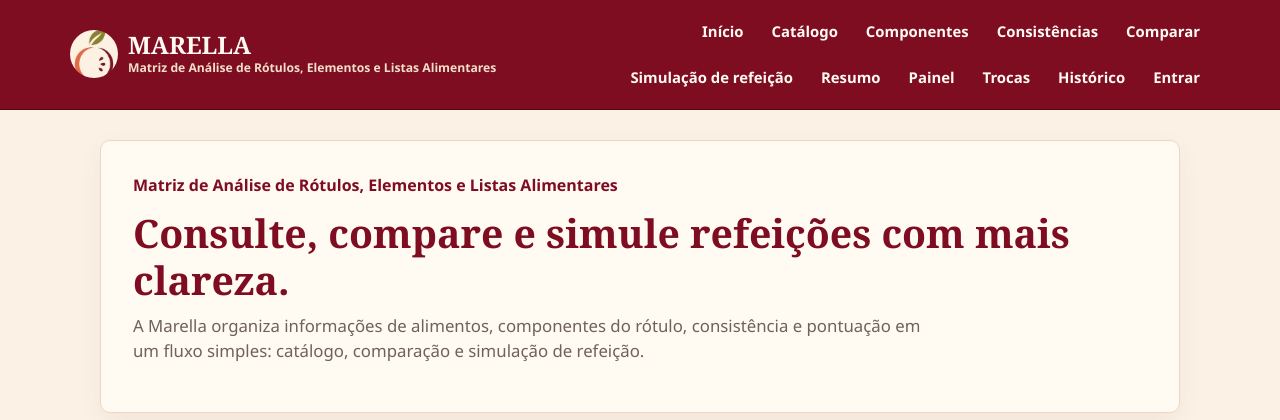
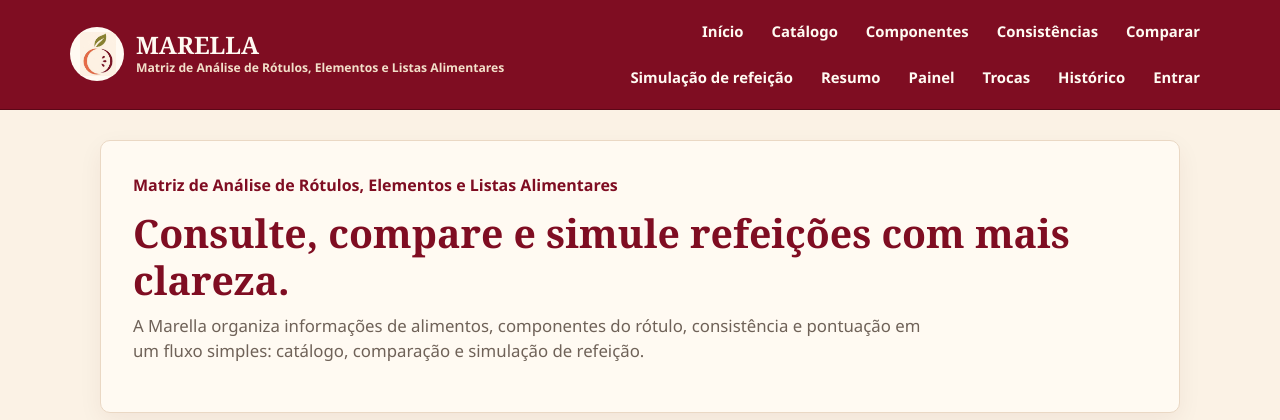
Before and after one commit to isa01254/Projeto, a Django app: page / in a window 1280 px wide. Shown: the top 420 px of the page. Run offline with Django 5.2, Linux system fonts and the light colour scheme; data that the repository does not hold is empty.

Commit message:
atualização

```diff
--- a/app/templates/aditivos.html
+++ b/app/templates/aditivos.html
@@ -1,6 +1,6 @@
 {% extends "base.html" %}
 
-{% block title %}Componentes - MARELLA{% endblock %}
+{% block title %}Componentes{% endblock %}
 
 {% block content %}
   <h1>Componentes do rótulo</h1>
--- a/app/templates/base.html
+++ b/app/templates/base.html
@@ -2,6 +2,7 @@
 <!doctype html>
 <html lang="pt-br">
 <head>
+  <link rel="icon" href="{% static 'img/marella-symbol.jpg' %}" type="image/jpeg">
   <meta charset="utf-8">
   <meta name="viewport" content="width=device-width, initial-scale=1">
   <title>{% block title %}Marella{% endblock %}</title>
@@ -65,7 +66,7 @@
       align-items: center;
       color: var(--light-text);
       display: flex;
-      gap: 10px;
+      gap: 12px;
       min-width: 280px;
     }
 
@@ -73,11 +74,29 @@
       color: var(--light-text);
     }
 
-    .brand img {
+    .brand-logo {
+      align-items: center;
+      background: #fffaf2;
       border-radius: 50%;
-      height: 48px;
-      object-fit: cover;
-      width: 48px;
+      display: flex;
+      flex-shrink: 0;
+      height: 54px;
+      justify-content: center;
+      overflow: hidden;
+      width: 54px;
+    }
+
+    .brand-logo img {
+      display: block;
+      height: 44px;
+      object-fit: contain;
+      object-position: center;
+      transform: translateX(1px);
+      width: 44px;
+    }
+
+    .brand-text {
+      display: block;
     }
 
     .brand-name {
@@ -718,8 +737,11 @@
   <header>
     <nav class="nav">
       <a class="brand" href="{% url 'home' %}">
-        <img src="{% static 'img/marella-symbol.jpg' %}" alt="">
-        <span>
+        <span class="brand-logo">
+          <img src="{% static 'img/marella-symbol.jpg' %}" alt="Logo do MARELLA">
+        </span>
+
+        <span class="brand-text">
           <span class="brand-name">MARELLA</span>
           <span class="brand-subtitle">
             Matriz de Análise de Rótulos, Elementos e Listas Alimentares
--- a/app/templates/cadastro.html
+++ b/app/templates/cadastro.html
@@ -1,6 +1,6 @@
 {% extends "base.html" %}
 
-{% block title %}Criar conta - MARELLA{% endblock %}
+{% block title %}Criar conta{% endblock %}
 
 {% block content %}
 <section class="auth-wrap">
--- a/app/templates/catalogo.html
+++ b/app/templates/catalogo.html
@@ -1,6 +1,6 @@
 {% extends "base.html" %}
 
-{% block title %}Catálogo - MARELLA{% endblock %}
+{% block title %}Catálogo{% endblock %}
 
 {% block content %}
   <div class="page-head">
--- a/app/templates/comparar.html
+++ b/app/templates/comparar.html
@@ -1,6 +1,6 @@
 {% extends "base.html" %}
 
-{% block title %}Comparar - MARELLA{% endblock %}
+{% block title %}Comparar{% endblock %}
 
 {% block content %}
   <h1>Comparar alimentos</h1>
--- a/app/templates/consistencias.html
+++ b/app/templates/consistencias.html
@@ -1,6 +1,6 @@
 {% extends "base.html" %}
 
-{% block title %}Consistências - MARELLA{% endblock %}
+{% block title %}Consistências{% endblock %}
 
 {% block content %}
   <h1>Consistência física</h1>
--- a/app/templates/dashboard.html
+++ b/app/templates/dashboard.html
@@ -1,6 +1,6 @@
 {% extends "base.html" %}
 
-{% block title %}Painel - MARELLA{% endblock %}
+{% block title %}Painel{% endblock %}
 
 {% block content %}
   <h1>Painel</h1>
--- a/app/templates/historico.html
+++ b/app/templates/historico.html
@@ -1,6 +1,6 @@
 {% extends "base.html" %}
 
-{% block title %}Histórico - MARELLA{% endblock %}
+{% block title %}Histórico{% endblock %}
 
 {% block content %}
   <h1>Histórico de simulações</h1>
--- a/app/templates/index.html
+++ b/app/templates/index.html
@@ -1,7 +1,7 @@
 {% extends "base.html" %}
 {% load static %}
 
-{% block title %}Início - MARELLA{% endblock %}
+{% block title %}Início{% endblock %}
 
 {% block content %}
 
--- a/app/templates/laudo.html
+++ b/app/templates/laudo.html
@@ -1,6 +1,6 @@
 {% extends "base.html" %}
 
-{% block title %}Resumo - MARELLA{% endblock %}
+{% block title %}Resumo{% endblock %}
 
 {% block content %}
   <h1>Resumo da refeição</h1>
--- a/app/templates/login.html
+++ b/app/templates/login.html
@@ -1,6 +1,6 @@
 {% extends "base.html" %}
 
-{% block title %}Entrar - MARELLA{% endblock %}
+{% block title %}Entrar{% endblock %}
 
 {% block content %}
 <section class="auth-wrap">
--- a/app/templates/perfil.html
+++ b/app/templates/perfil.html
@@ -1,6 +1,6 @@
 {% extends "base.html" %}
 
-{% block title %}Perfil - MARELLA{% endblock %}
+{% block title %}Perfil{% endblock %}
 
 {% block content %}
 
--- a/app/templates/resumo.html
+++ b/app/templates/resumo.html
@@ -1,6 +1,6 @@
 {% extends "base.html" %}
 
-{% block title %}Resumo - MARELLA{% endblock %}
+{% block title %}Resumo{% endblock %}
 
 {% block content %}
 
--- a/app/templates/simulacao.html
+++ b/app/templates/simulacao.html
@@ -1,6 +1,6 @@
 {% extends "base.html" %}
 
-{% block title %}Simulação - MARELLA{% endblock %}
+{% block title %}Simulação{% endblock %}
 
 {% block content %}
   <h1>Prato virtual</h1>
--- a/app/templates/trocas.html
+++ b/app/templates/trocas.html
@@ -1,6 +1,6 @@
 {% extends "base.html" %}
 
-{% block title %}Trocas - MARELLA{% endblock %}
+{% block title %}Trocas{% endblock %}
 
 {% block content %}
   <h1>Sugestões de troca</h1>
```
Also changed, not shown: other parts of app/templates/base.html (+26 -26 lines). Lines whose indentation alone changed are shown as unchanged.
